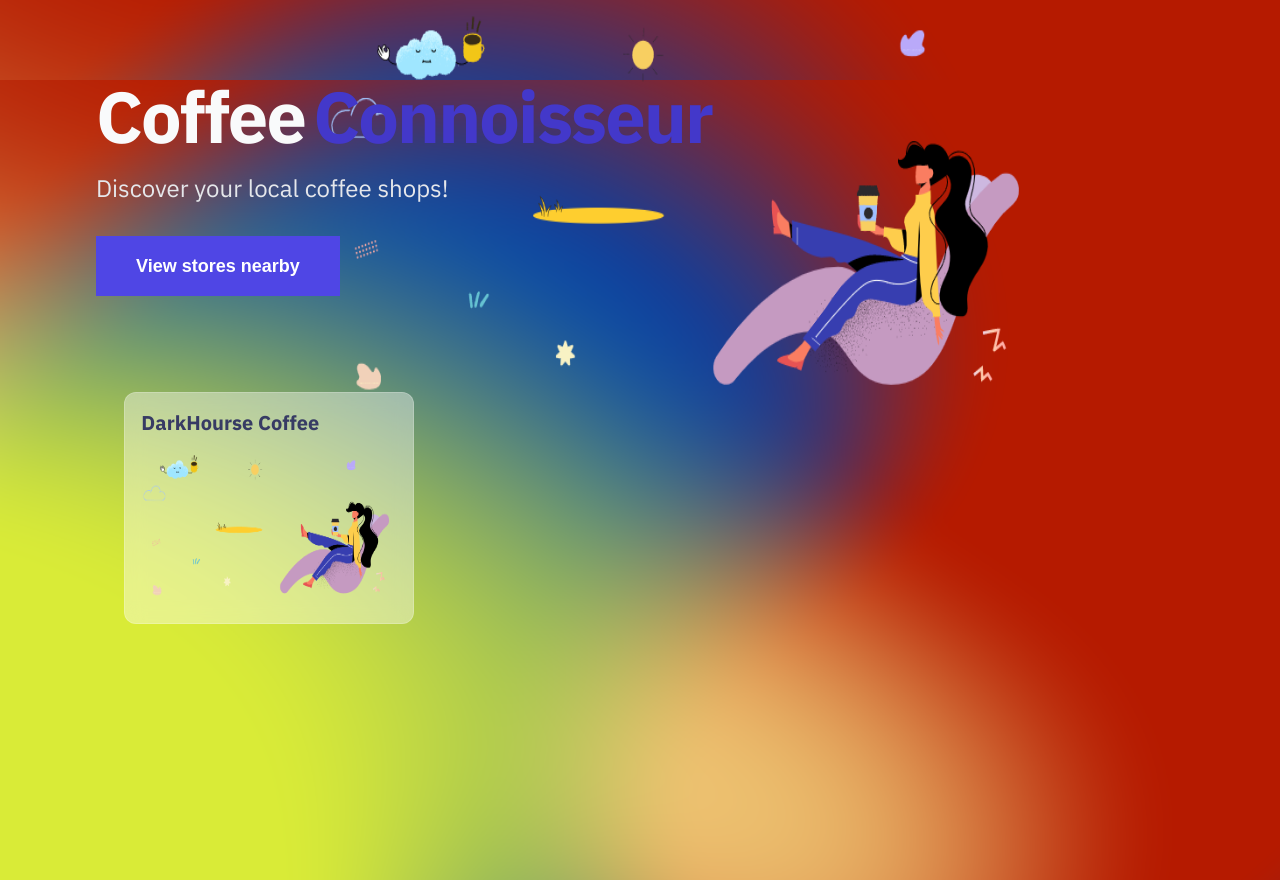
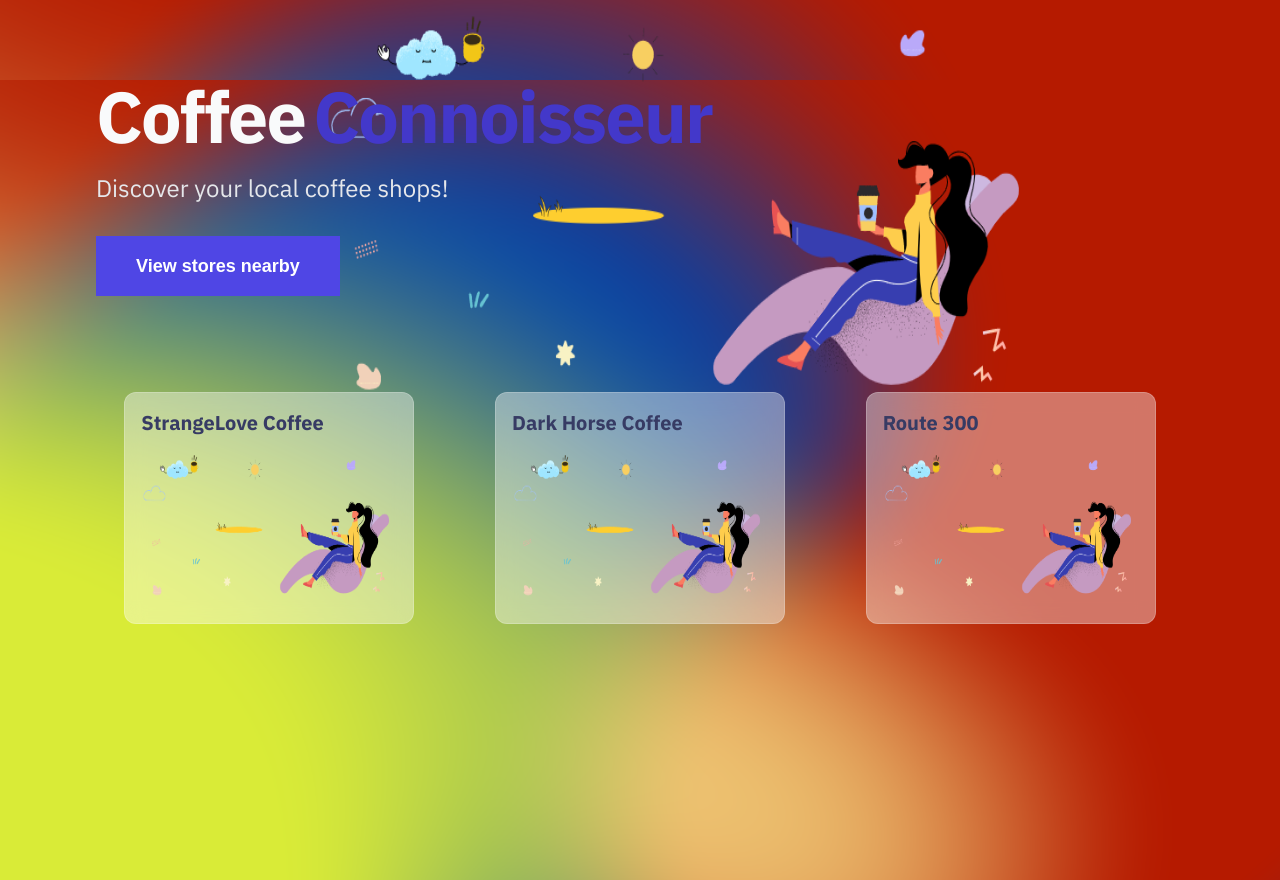
Before and after one commit to eystein/ztm-nextjs-coffeeshop, a Next.js app: page / in a window 1280 px wide. Built offline with nearby package versions, Linux system fonts and the light colour scheme.

Commit message:
Loop json card array with map

```diff
--- /dev/null
+++ b/data/coffee-stores.json
@@ -0,0 +1,26 @@
+[
+  {
+    "id": 0,
+    "name": "StrangeLove Coffee",
+    "imgUrl": "https://images.unsplash.com/photo-1504753793650-d4a2b783c15e?ixid=MnwxMjA3fDB8MHxwaG90by1wYWdlfHx8fGVufDB8fHx8&ixlib=rb-1.2.1&auto=format&fit=crop&w=2000&q=80",
+    "websiteUrl": "https://www.strangelovecoffee.ca/",
+    "address": "983 Queen St E, Toronto, ON M4M 1K2",
+    "neighbourhood": "at King and Spadina"
+  },
+  {
+    "id": 1,
+    "name": "Dark Horse Coffee",
+    "imgUrl": "https://images.unsplash.com/photo-1498804103079-a6351b050096?ixid=MnwxMjA3fDB8MHxwaG90by1wYWdlfHx8fGVufDB8fHx8&ixlib=rb-1.2.1&auto=format&fit=crop&w=2468&q=80",
+    "websiteUrl": "https://www.darkhorseespresso.com/",
+    "address": "401 Richmond St W",
+    "neighbourhood": "Richmond and Spadina"
+  },
+  {
+    "id": 300,
+    "name": "Route 300",
+    "imgUrl": "https://images.unsplash.com/photo-1498804103079-a6351b050096?ixid=MnwxMjA3fDB8MHxwaG90by1wYWdlfHx8fGVufDB8fHx8&ixlib=rb-1.2.1&auto=format&fit=crop&w=2468&q=80",
+    "websiteUrl": "https://www.darkhorseespresso.com/",
+    "address": "401 Richmond St W",
+    "neighbourhood": "Route 300 Neighbourhood"
+  }
+]
--- a/pages/index.js
+++ b/pages/index.js
@@ -3,6 +3,7 @@
 import Banner from '../components/banner'
 import Card from '../components/card'
 import styles from '../styles/Home.module.css'
+import coffeeStores from '../data/coffee-stores.json'
 
 
 export default function Home() {
@@ -24,12 +25,18 @@
 					<Image src="/static/hero-image.png" alt="Illustration of woman sitting on a cloud and drinking coffee." width={700} height={400} />
 				</div>
 				<div className={styles.cardLayout}>
-					<Card
-						name="DarkHourse Coffee"
-						imgUrl="/static/hero-image.png"
-						href="/coffee-store/darkhorse-coffee"
-						className={styles.card}
-						/>
+					{coffeeStores.map((coffeeStore) => {
+						return (
+							<Card
+								name={coffeeStore.name}
+								imgUrl="/static/hero-image.png"
+								href={coffeeStore.websiteUrl}
+								className={styles.card}
+								key={coffeeStore.id}
+							/>
+						)
+					})}
+
 				</div>
 			</main>
 
```
